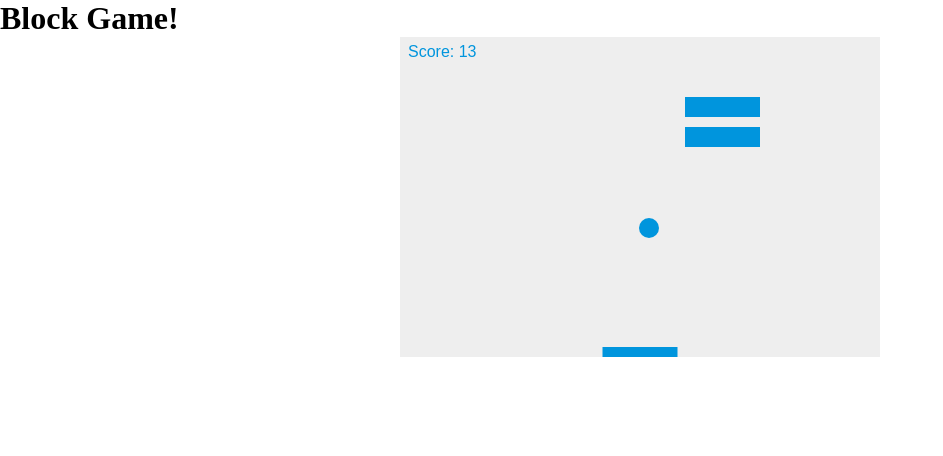
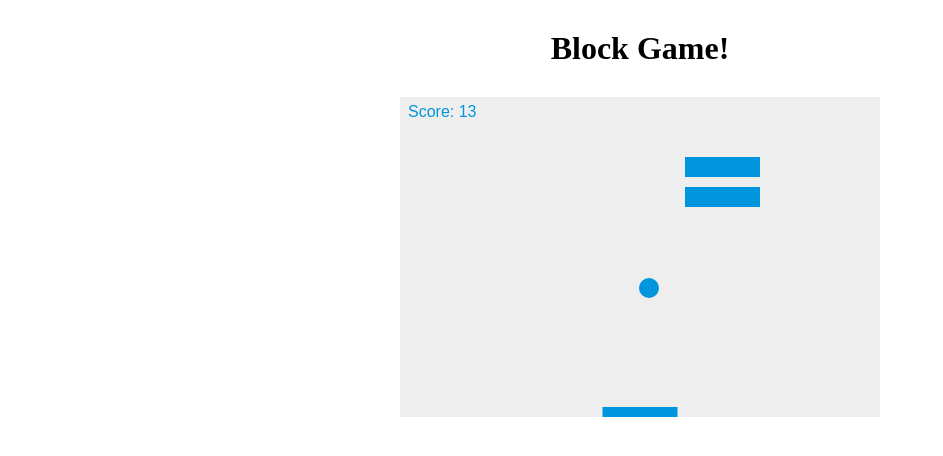
Before and after one commit to jieunheo/javascript-game, a website: page blockGame/index.html in a window 1280 px wide. Shown: the whole page, without its empty margins (0-943 px from the left). Drawn offline with Linux system fonts and the light colour scheme.

Commit message:
block game css 수정

```diff
--- a/blockGame/index.html
+++ b/blockGame/index.html
@@ -8,6 +8,8 @@
 
   <style>
     * { padding: 0; margin: 0; }
+    h1 { text-align: center; padding: 30px;}
+
     canvas { background: #eee; display: block; margin: 0 auto; }
   </style>
 </head>
```
